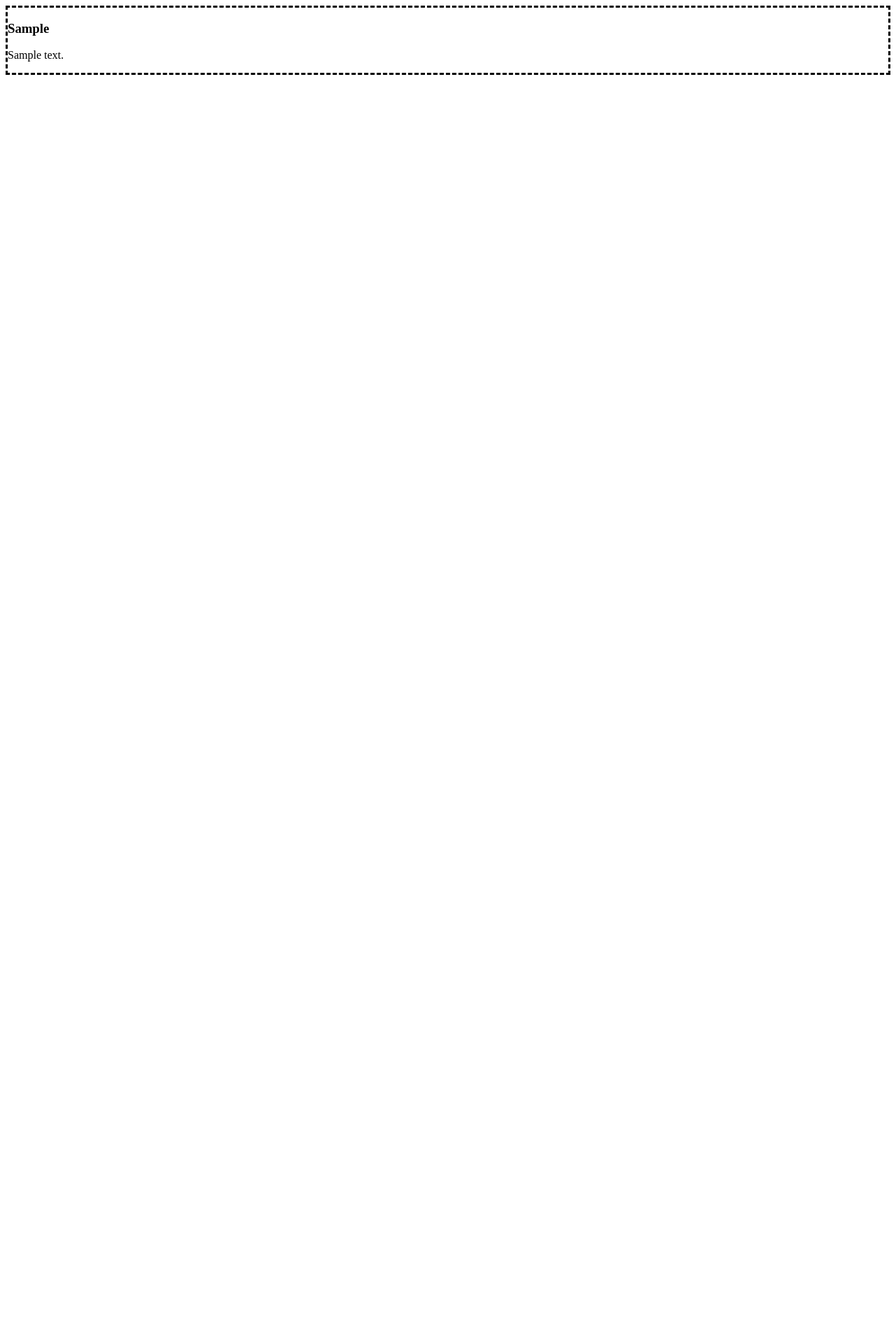
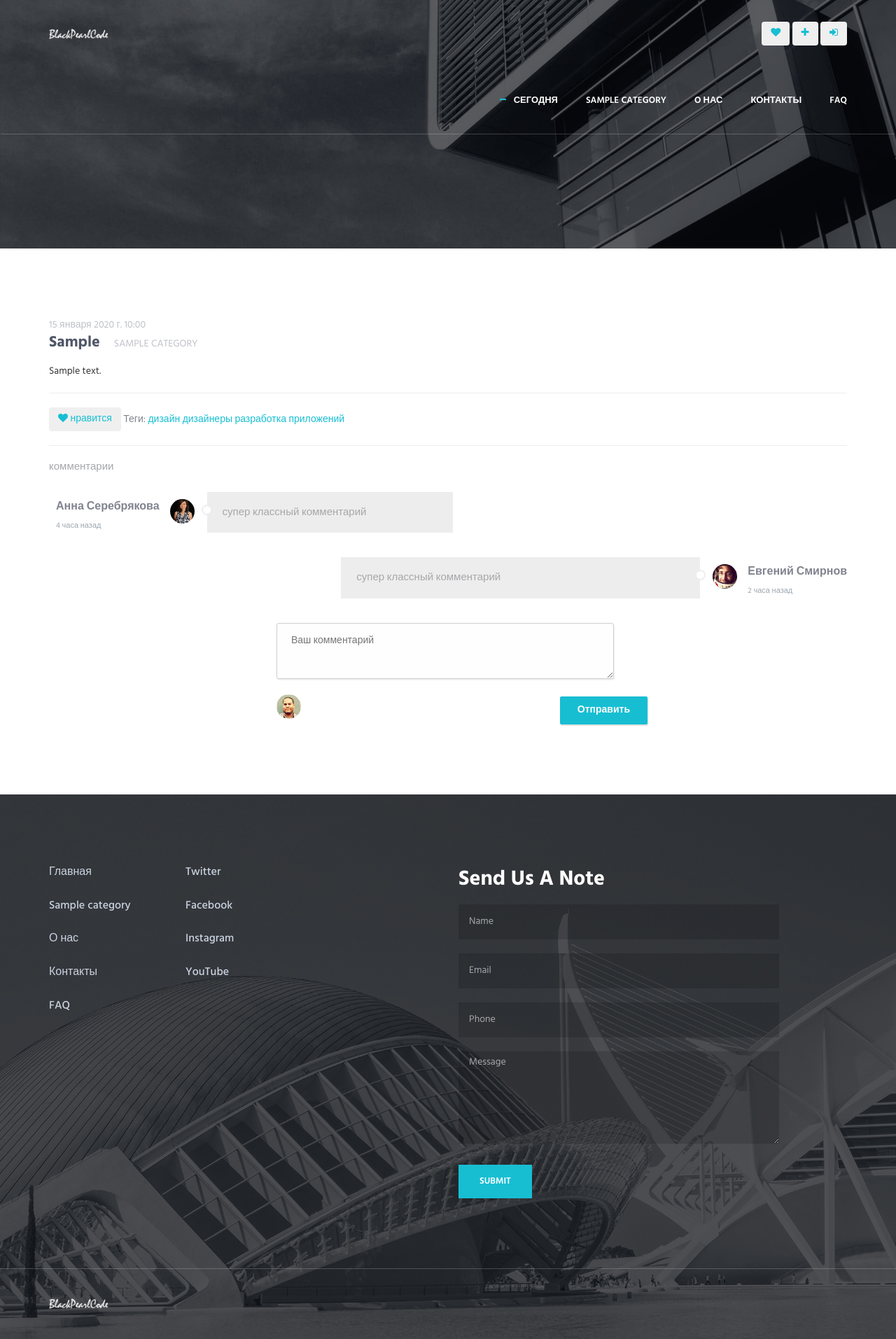
Before and after one commit to nezl0i/BlackPearl, a Django app: a page that uses backend/templates/posts/postview.html in a window 1280 px wide. Shown: the whole page at 70% size. Before the commit the page ends 107 px from the top, so only its background shows below. Run offline with Django 4.2, Linux system fonts and the light colour scheme; tables that the repository leaves empty hold one stand-in row (values such as "Sample post"); some libraries are stand-ins or nearby versions.

Commit message:
Отображение статей на главной странице.

```diff
--- a/backend/posts/views.py
+++ b/backend/posts/views.py
@@ -148,7 +148,6 @@ class PostFullView(DetailView):
             context["object"] = get_object_or_404(Post, slug=kwargs["slug"])
         except (TypeError, KeyError):
             pass
-
         return context
 
 
--- /dev/null
+++ b/backend/static/css/post.css
@@ -0,0 +1,266 @@
+html {
+    box-sizing: border-box;
+}
+
+body {
+    font-family: Hind, sans-serif;
+}
+
+div.main {
+    text-align: justify;
+}
+
+/*clear of floating elements*/
+.clearfix:after {
+    content: "";
+    display: table;
+    clear: both;
+}
+
+.comment_sector {
+    width: 100%;
+}
+
+.btn {
+    color: #17bed2;
+}
+
+.comment-section {
+    list-style: none;
+    max-width: 800px;
+    /*width:100%;*/
+    padding: 10px;
+    font-size: 13px;
+}
+
+
+.comment {
+    display: flex;
+    border-radius: 3px;
+    flex-wrap: wrap;
+}
+
+.comment.user-comment {
+    color: #81848f;
+}
+
+.comment.author-comment {
+    color: #81848f;
+    justify-content: flex-end;
+}
+
+
+.comment .avatar {
+    width: 5%;
+}
+
+
+.comment.author-comment .info {
+    /*text-align: right;
+	width:17%;*/
+    order: 3;
+}
+
+.comment .info a {
+    display: block;
+    text-decoration: none;
+    color: #81848f;
+    font-weight: bold;
+    text-overflow: ellipsis;
+    overflow: hidden;
+    white-space: nowrap;
+    padding: 10px 0 3px 0;
+}
+
+.comment .info span {
+    font-size: 11px;
+    color: #9ca7af;
+}
+
+.comment.user-comment .avatar {
+    padding: 10px 18px 0 50px;
+}
+
+.comment.author-comment .avatar {
+    order: 2;
+    padding: 10px 50px 0 18px;
+}
+
+.comment p {
+    line-height: 1.5;
+    padding: 18px 22px;
+    width: 50%;
+    position: relative;
+    word-wrap: break-word;
+}
+
+.comment.user-comment .avatar img {
+    float: right;
+}
+
+.comment p {
+    line-height: 1.5;
+    padding: 18px 22px;
+    width: 45%;
+    position: relative;
+    word-wrap: break-word;
+}
+
+.comment.user-comment p {
+    background-color: #ededed;
+}
+
+
+.comment.author-comment {
+    justify-content: flex-end;
+}
+
+
+.comment.author-comment p {
+    background-color: #ededed;
+    order: 1;
+}
+
+.author-comment p:after {
+    content: '';
+    position: absolute;
+    width: 15px;
+    height: 15px;
+    border-radius: 50%;
+    background-color: #ffffff;
+    border: 2px solid #ededed;
+    right: -8px;
+    top: 18px;
+}
+
+.comment.user-comment .avatar img {
+    float: right;
+}
+
+.comment .avatar img {
+    display: block;
+    border-radius: 50%;
+}
+
+.user-comment p:after {
+    content: '';
+    position: absolute;
+    width: 15px;
+    height: 15px;
+    border-radius: 50%;
+    background-color: #ffffff;
+    border: 2px solid #ededed;
+    left: -8px;
+    top: 18px;
+}
+
+.comment.author-comment p {
+    order: 1;
+}
+
+.teg {
+    color: #17bed2
+}
+
+.write-new {
+    margin: 20px auto 0;
+    width: 50%;
+}
+
+.write-new textarea {
+    color: #444;
+    font: inherit;
+    outline: 0;
+    border-radius: 3px;
+    border: 1px solid #cecece;
+    background-color: #fefefe;
+    box-shadow: 1px 2px 1px 0 rgba(0, 0, 0, 0.06);
+    overflow: auto;
+    width: 91%;
+    max-width: 800px;
+    min-height: 80px;
+    padding: 15px 20px;
+}
+
+.write-new img {
+    border-radius: 50%;
+    margin-top: 15px;
+}
+
+.write-new button {
+    float: right;
+    background-color: #17bed2;
+    box-shadow: 1px 2px 1px 0 rgba(0, 0, 0, 0.12);
+    border-radius: 2px;
+    border: 0;
+    color: #ffffff;
+    font-weight: bold;
+    cursor: pointer;
+    padding: 10px 25px;
+    margin-top: 18px;
+}
+
+
+@media (max-width: 800px) {
+    .comment p {
+        width: 100%;
+    }
+
+
+    /* Reverse the order of elements in the user comments,
+    so that the avatar and info appear after the text. */
+    .comment.user-comment .info {
+        order: 3;
+        text-align: left;
+    }
+
+    .comment.user-comment .avatar {
+        order: 2;
+    }
+
+    .comment.user-comment p {
+        order: 1;
+    }
+
+
+    /* Make the paragraph in the comments take up the whole width,
+    forcing the avatar and user info to wrap to the next line*/
+    .comment p {
+        width: 100%;
+    }
+
+
+    /* Align toward the beginning of the container (to the left)
+    all the elements inside the author comments. */
+    .comment.author-comment {
+        justify-content: flex-start;
+    }
+
+
+    .comment .info {
+        width: auto;
+    }
+
+    .comment .info a {
+        padding-top: 15px;
+    }
+
+    .comment.user-comment .avatar,
+    .comment.author-comment .avatar {
+        padding: 15px 10px 0 18px;
+        width: auto;
+    }
+
+    .comment.user-comment p:after,
+    .comment.author-comment p:after {
+        width: 12px;
+        height: 12px;
+        top: initial;
+        left: 28px;
+        bottom: -6px;
+    }
+
+    .write-new, .write-new form {
+        width: 100%;
+    }
+}
--- a/backend/templates/posts/postview.html
+++ b/backend/templates/posts/postview.html
@@ -1,8 +1,90 @@
-<div style="border-style:dashed">
-    <h3>
-        {{ object.header}}
-    </h3>
-    <p>
-        {{ object.body|safe}}
-    </p>
-</div>
+{% extends 'base.html' %}
+{% load static %}
+
+{% block css %}
+    <link href="{% static 'css/post.css' %}" rel="stylesheet" type="text/css"/>
+{% endblock %}
+
+{% block content %}
+
+    <!--========== PARALLAX ==========-->
+    {% include 'includes/parallax.html' %}
+    <!--========== PARALLAX ==========-->
+
+    <!--========== PAGE LAYOUT ==========-->
+    <!-- Our Exceptional Solutions -->
+    <div class="content-lg container">
+        <div>
+            <span>{{ object.date_creation }}</span>
+            <h3>{{ object.header }}<span
+                    class="text-uppercase margin-l-20">{{ object.id_category.name }}</span></h3>
+            <div class="main">
+                {{ object.body|safe }}
+            </div>
+            <hr>
+            <div>
+                <button class="btn"><i class="fa fa-heart"></i> нравится
+                </button>
+                <span><a>Теги:</a> <a class="teg" href="#">дизайн</a> <a class="teg" href="#">дизайнеры</a> <a
+                        class="teg"
+                        href="#">разработка приложений</a></span>
+            </div>
+        </div>
+        <hr>
+        <p>комментарии</p>
+        <div class="comment_sector">
+            <div>
+                <ul class="comment-section">
+                    <li class="comment user-comment">
+                        <div class="info">
+                            <a href="#">Анна Серебрякова</a>
+                            <span>4 часа назад</span>
+                        </div>
+                        <a class="avatar" href="#">
+                            <img src="{% static 'img/img_post/au1.jpg' %}" width="35" alt="Profile Avatar"
+                                 title="Анна Серебрякова"/>
+                        </a>
+                        <p> супер классный комментарий </p>
+
+                    </li>
+                </ul>
+            </div>
+            <li class="comment author-comment">
+                <div class="info">
+                    <a href="#">Евгений Смирнов</a>
+                    <span>2 часа назад</span>
+                </div>
+                <a class="avatar" href="#">
+                    <img src="{% static 'img/img_post/aa.jpg' %}" width="35" alt="Profile Avatar"
+                         title="Евгений Смирнов"/>
+                </a>
+                <p>супер классный комментарий</p>
+            </li>
+
+            <!-- More comments -->
+            <ul class="write-new">
+
+                <form action="#" method="post">
+                    <textarea placeholder="Ваш комментарий" name="comment"></textarea>
+                    <div>
+                        <a class="avatar" href="#">
+                            <img src="{% static 'img/img_post/au2.jpg' %}" width="35" alt="Profile of Bradley Jones"
+                                 title="Борис Иванов"/>
+                        </a>
+                        <button type="submit">Отправить</button>
+                    </div>
+                </form>
+
+            </ul>
+        </div>
+    </div>
+    <!-- End Our Exceptional Solutions -->
+
+    <!--========== END PAGE LAYOUT ==========-->
+{% endblock %}
+
+{% block js %}
+    <script src="{% static 'vendor/jquery.parallax.min.js' %}" type="text/javascript"></script>
+    <script src="{% static 'vendor/swiper/js/swiper.jquery.min.js' %}" type="text/javascript"></script>
+    <script src="{% static 'js/components/swiper.min.js' %}" type="text/javascript"></script>
+{% endblock %}
```
Also changed, not shown: backend/templates/index.html (+11 -12 lines), backend/static/img/img_post/aa.jpg (added), backend/static/img/img_post/au1.jpg (added), backend/static/img/img_post/au2.jpg (added).
